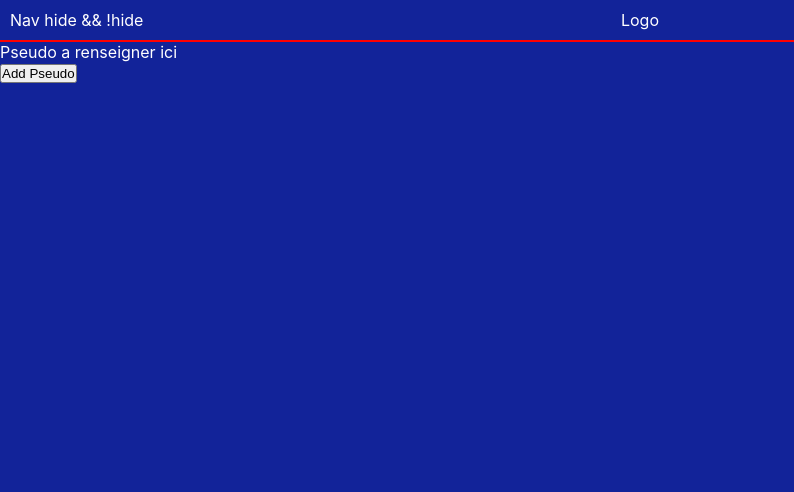
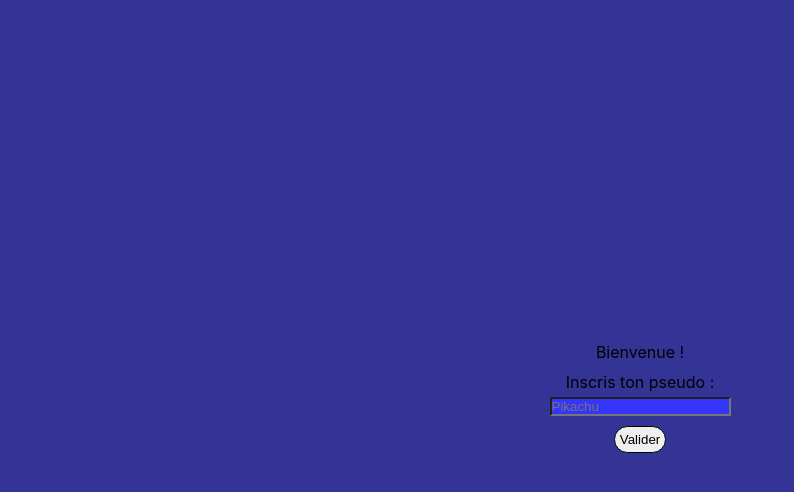
Before and after one commit to Y1N6/gamingzone, a React (Create React App) app: page / in a window 1280 px wide. Shown: the top 492 px of the page, without its empty margins (0-794 px from the left). Built offline with nearby package versions, Linux system fonts and the light colour scheme.

Commit message:
add local storage and navigation with Pseudo

```diff
--- a/src/App.js
+++ b/src/App.js
@@ -3,13 +3,16 @@ import './App.css';
 import { Routes, Route } from 'react-router-dom'
 
 import Home from './screens/Home'
+import ChooseGame from './components/ChooseGame';
+import Pseudo from './components/Pseudo';
 
 function App() {
   return (
     <div className="App">
-      <Home />
       <Routes>
-        <Route path="/" component={Home}/>
+        <Route path="/" element={<Home />}/>
+        <Route path="/gameList" element={<ChooseGame />} />
+        <Route path="/identification" element={<Pseudo />} />
       </Routes>
     </div>
   );
--- a/src/components/ChooseGame.js
+++ b/src/components/ChooseGame.js
@@ -1,19 +1,25 @@
-
+import { useNavigate } from "react-router-dom";
+import Nav from "./Nav";
 
 import "./styles/ChooseGame.css"
 
 const ChooseGame = () => {
+  let navigate = useNavigate()
 
 
-  let Deletelocalstorage = () => {
+  let deleteLocalStorage = () => {
     window.localStorage.clear();
+    navigate(`/identification`)
 }
 
   return (
-    <div id="ChooseGame">
-      <div>ChooseGame Gaming Zone</div>
-      <div>Tu es bien identifié</div>
-      <button onClick={Deletelocalstorage}>Delete Pseudo</button>
+    <div id="IdOk">
+      <Nav />
+      <div className="ChooseGame">
+        <div>Bienvenue {localStorage.getItem('name')}</div>
+        <div>ChooseGame Gaming Zone</div>
+        <button onClick={deleteLocalStorage}>Delete Pseudo</button>
+      </div>
     </div>
   )
 }
--- a/src/components/Pseudo.js
+++ b/src/components/Pseudo.js
@@ -1,18 +1,26 @@
+import { useNavigate } from "react-router-dom"
+
 import "./styles/Pseudo.css"
 
 const Pseudo = () => {
+  const navigate = useNavigate()
 
-  let Addlocalstorage = () => {
-        window.localStorage.setItem('name', 'Obaseki Nosa');
+  let addlocalstorage = (e) => {
+    e.preventDefault()
+    const pseudo = document.getElementById("inputName")
+    window.localStorage.setItem('name', pseudo.value);
+    navigate(`/gameList`)
     }
 
 
   return (
-    <div id="Pseudo">
-      <div>Pseudo a renseigner ici</div>
-      <button onClick={Addlocalstorage}>Add Pseudo</button>
+    <form id="Pseudo" onSubmit={addlocalstorage}>
+      <div>Bienvenue !</div>
+      <label for='inputName'>Inscris ton pseudo :</label>
+      <input required id='inputName' type="text" minLength="2" maxLength="15" placeholder="Pikachu"></input>
+      <button type='submit' >Valider</button>
 
-    </div>
+    </form>
   )
 }
 export default Pseudo
--- a/src/components/styles/Pseudo.css
+++ b/src/components/styles/Pseudo.css
@@ -0,0 +1,26 @@
+#Pseudo {
+    width: 100vw;
+    height: 100vh;
+    background: rgb(52, 52, 151);
+    display: flex;
+    flex-direction: column;
+    justify-content: center;
+    align-items: center;
+    line-height: 30px;
+}
+
+#inputName {
+    background-color: rgb(52, 52, 250);
+    color: white;
+}
+
+#Pseudo button {
+    margin: 10px 0;
+    padding: 5px;
+    border-radius: 30px;
+    border: 1px black solid;
+}
+
+#Pseudo input {
+    width:
+}
--- a/src/index.js
+++ b/src/index.js
@@ -8,9 +8,9 @@ import { BrowserRouter } from 'react-router-dom'
 ReactDOM.render(
   <React.StrictMode>
     <BrowserRouter>
-    <App />
+      <App />
     </BrowserRouter>
-  </React.StrictMode>,
+  </React.StrictMode>  ,
   document.getElementById('root')
 );
 
--- a/src/screens/Home.js
+++ b/src/screens/Home.js
@@ -1,19 +1,13 @@
 import "./styles/Home.css"
 
-import { useState, useEffect } from "react"
-
-import Nav from '../components/Nav'
 import ChooseGame from '../components/ChooseGame'
 import Pseudo from '../components/Pseudo'
 
 const Home = () => {
 
-
   return (
-    <div id="Home">
-      <Nav />
-      {localStorage.getItem('name') ? <ChooseGame /> : <Pseudo />}
-    </div>
-  )
+  <div>
+    {localStorage.getItem('name') ? <ChooseGame /> : <Pseudo />}
+  </div>)
 }
 export default Home
```
